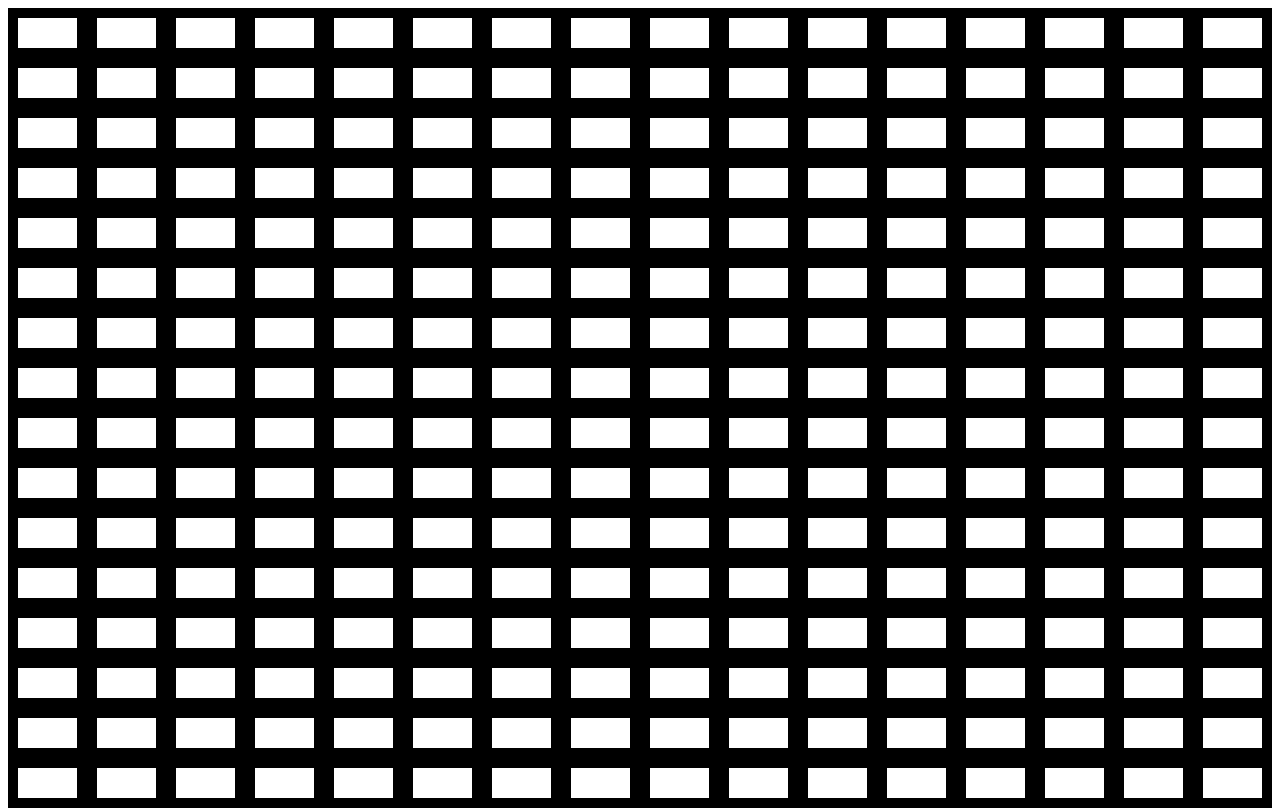
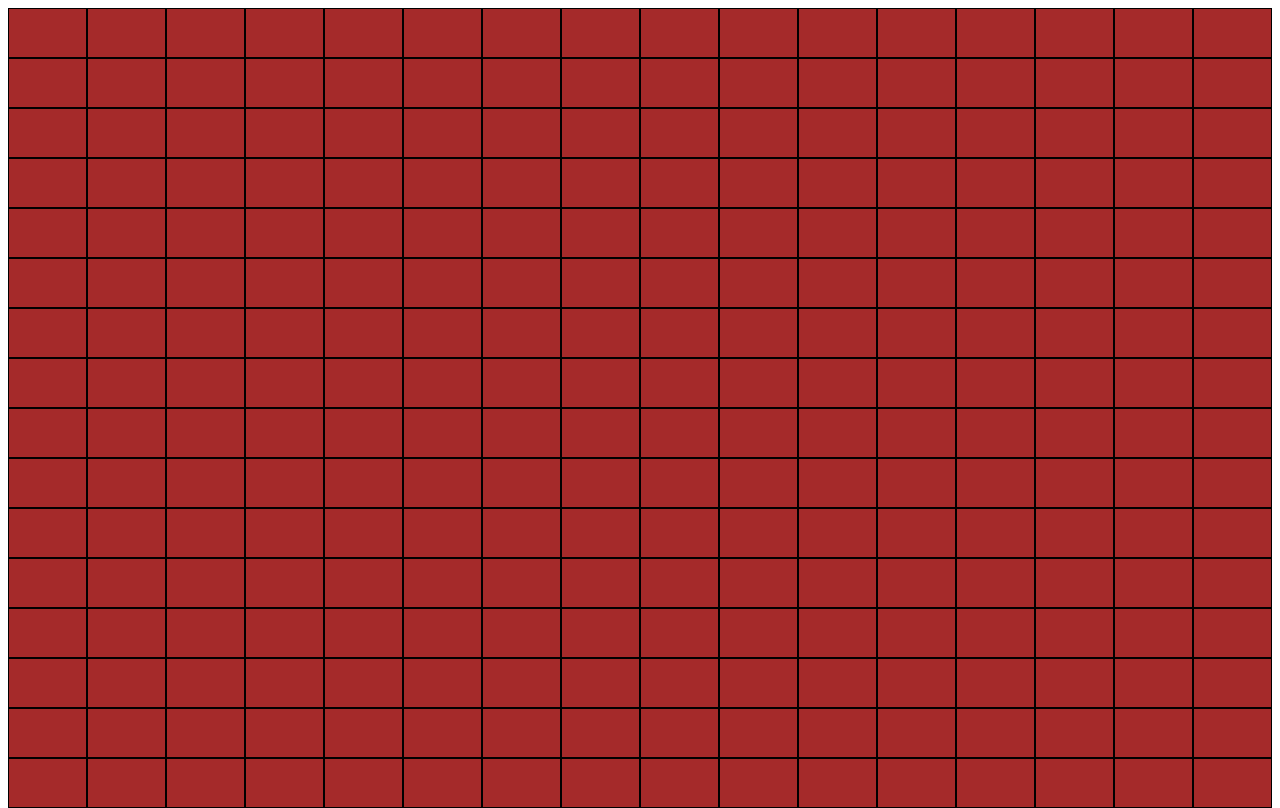
Before and after one commit to Beniex/theOdinProject-Etch-a-Sketch, a plain HTML site: page index.html in a window 1280 px wide. Drawn offline with Linux system fonts and the light colour scheme.

Commit message:
Break the abstraction and add an hover effect
changes the call to the functions to their code
add an eventlistener to the div of the square to change the
background color when the mouse enters the div

```diff
--- a/script.js
+++ b/script.js
@@ -20,6 +20,24 @@ function createNumberOfColumns(numberOfColumns){
     }
 }
 
+//createNumberNewDivIntoParent(16,"row", container);
+for(var i=0; i<16; i++){
+    const newDiv = document.createElement("div");
+    newDiv.classList.add("row");
+    container.appendChild(newDiv);
+    }
 
-createNumberNewDivIntoParent(16,"row", container);
-createNumberOfColumns(16);
+//createNumberOfColumns(16);
+    var rows = document.querySelectorAll("#container .row");
+    var rowsLength = rows.length;
+    for(var i=0; i<rowsLength; i++){
+        //createNumberNewDivIntoParent(numberOfColumns, "column", rows[i]);
+        for(var j=0; j<16; j++){
+            const newDiv = document.createElement("div");
+            newDiv.classList.add("column");
+            newDiv.addEventListener("mouseenter", function(){
+                newDiv.style.backgroundColor = "blue";
+            })
+            rows[i].appendChild(newDiv);
+            }
+    }
--- a/styles.css
+++ b/styles.css
@@ -25,6 +25,8 @@ height: 100%;
 
 .column{
     flex: 1;
-    border: solid black 10px;
+    border: solid black 1px;
+    background-color: brown;
+
 
 }
```
Also changed, not shown: 1 other file.
